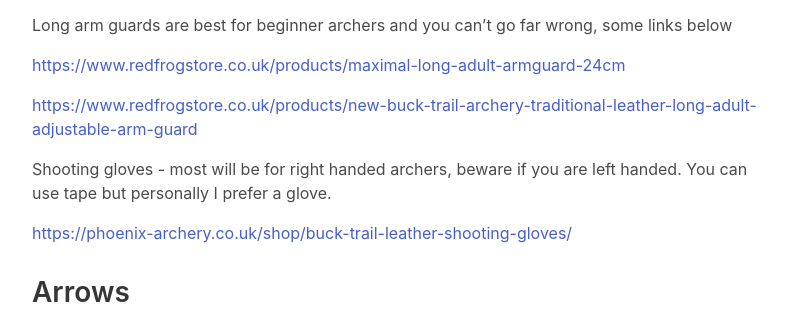
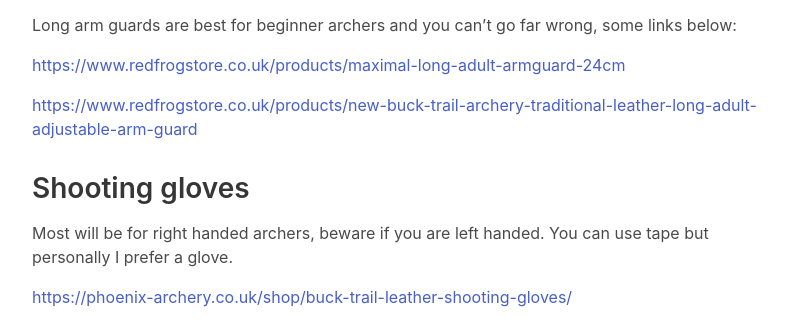
Before and after one commit to midtownsystems/clydevalleyhorsearchers, an Eleventy site: page src/whattobuy.md in a window 1280 px wide. Shown: the part 1041-1360 px from the top of the page, 200-1003 px from the left. Built offline with nearby package versions, Linux system fonts and the light colour scheme; Eleventy itself is replaced by a stand-in of ours; files that its build step writes are made by us from their sources.

Commit message:
formatting

```diff
--- a/src/whattobuy.md
+++ b/src/whattobuy.md
@@ -11,13 +11,15 @@
 
 ## Arm guards
 
-Long arm guards are best for beginner archers and you can’t go far wrong, some links below
+Long arm guards are best for beginner archers and you can’t go far wrong, some links below:
 
 [https://www.redfrogstore.co.uk/products/maximal-long-adult-armguard-24cm](https://www.redfrogstore.co.uk/products/maximal-long-adult-armguard-24cm)
 
 [https://www.redfrogstore.co.uk/products/new-buck-trail-archery-traditional-leather-long-adult-adjustable-arm-guard](https://www.redfrogstore.co.uk/products/new-buck-trail-archery-traditional-leather-long-adult-adjustable-arm-guard)
 
-Shooting gloves - most will be for right handed archers, beware if you are left handed. You can use tape but personally I prefer a glove.
+## Shooting gloves
+
+Most will be for right handed archers, beware if you are left handed. You can use tape but personally I prefer a glove.
 
 [https://phoenix-archery.co.uk/shop/buck-trail-leather-shooting-gloves/](https://phoenix-archery.co.uk/shop/buck-trail-leather-shooting-gloves)
 
```
